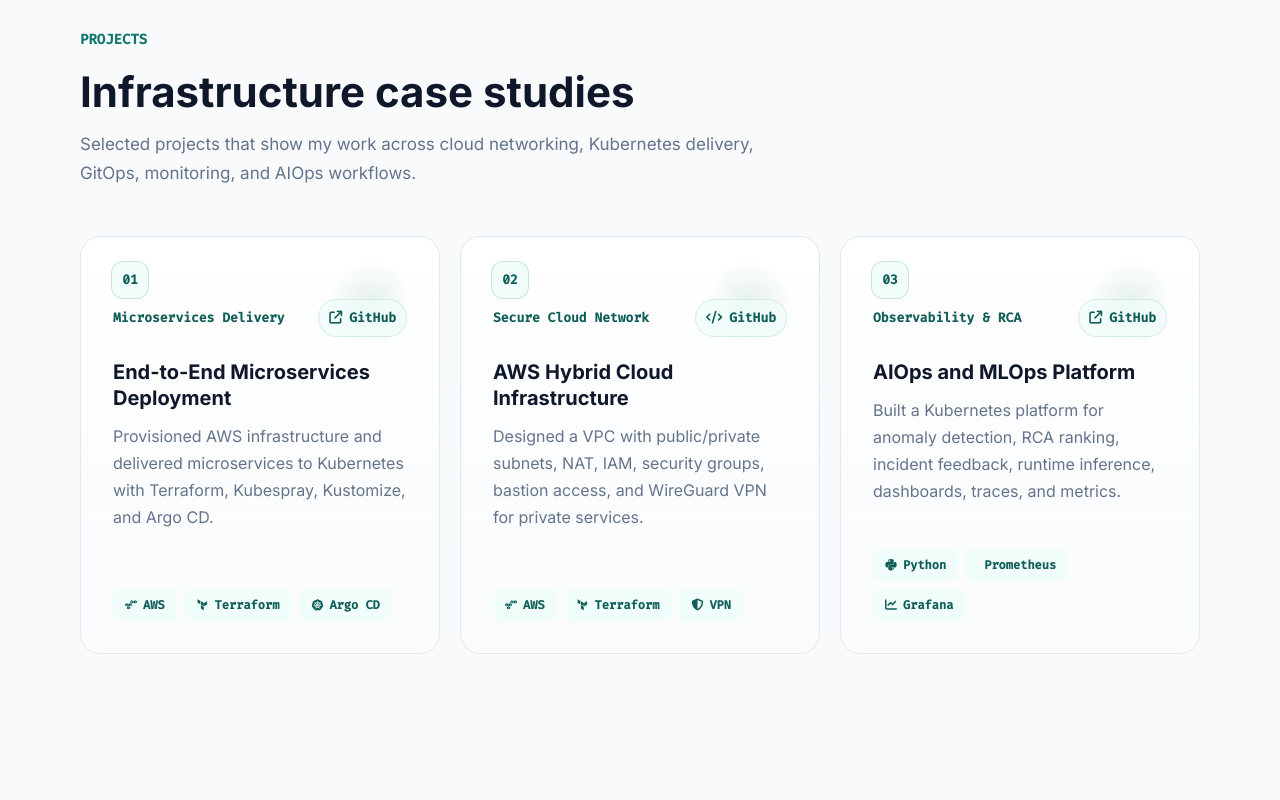
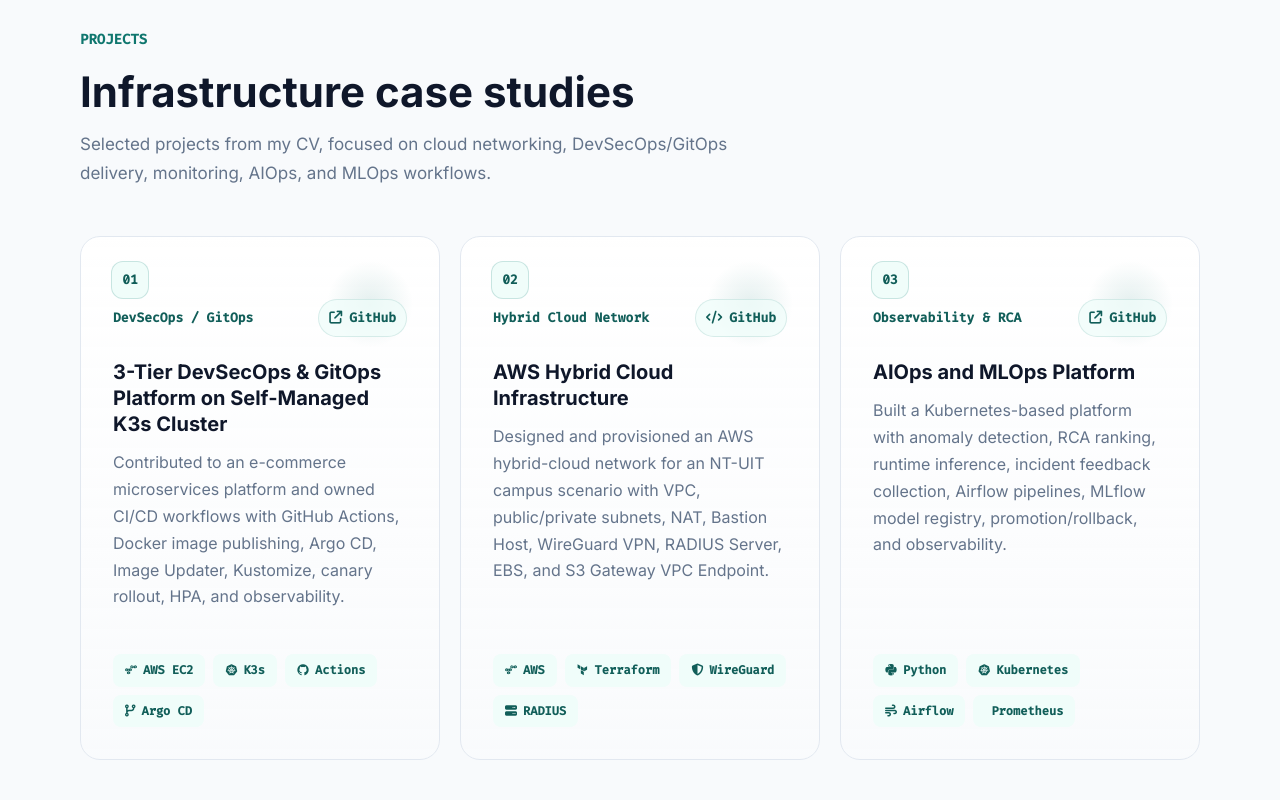
Before and after one commit to huymt05/huymt05.github.io, a plain HTML site: page index.html in a window 1280 px wide. Shown: the part 2220-3020 px from the top of the page. Drawn offline with nearby package versions, Linux system fonts and the light colour scheme.

Commit message:
Align project content with CV

```diff
--- a/index.html
+++ b/index.html
@@ -153,8 +153,8 @@
         <p class="eyebrow">Projects</p>
         <h2>Infrastructure case studies</h2>
         <p class="section-kicker">
-          Selected projects that show my work across cloud networking,
-          Kubernetes delivery, GitOps, monitoring, and AIOps workflows.
+          Selected projects from my CV, focused on cloud networking,
+          DevSecOps/GitOps delivery, monitoring, AIOps, and MLOps workflows.
         </p>
       </div>
 
@@ -162,36 +162,40 @@
         <article class="project-card">
           <span class="project-index">01</span>
           <div class="project-topline">
-            <span>Microservices Delivery</span>
-            <a href="https://github.com/JasonNguyen2135/End-to-End-Microservices-Deployment" target="_blank" rel="noreferrer" aria-label="View End-to-End Microservices Deployment project"><i class="fa-solid fa-arrow-up-right-from-square"></i> GitHub</a>
+            <span>DevSecOps / GitOps</span>
+            <a href="https://github.com/JasonNguyen2135/End-to-End-Microservices-Deployment" target="_blank" rel="noreferrer" aria-label="View 3-Tier DevSecOps and GitOps Platform project"><i class="fa-solid fa-arrow-up-right-from-square"></i> GitHub</a>
           </div>
-          <h3>End-to-End Microservices Deployment</h3>
+          <h3>3-Tier DevSecOps & GitOps Platform on Self-Managed K3s Cluster</h3>
           <p>
-            Provisioned AWS infrastructure and delivered microservices to
-            Kubernetes with Terraform, Kubespray, Kustomize, and Argo CD.
+            Contributed to an e-commerce microservices platform and owned CI/CD
+            workflows with GitHub Actions, Docker image publishing, Argo CD,
+            Image Updater, Kustomize, canary rollout, HPA, and observability.
           </p>
           <div class="tags">
-            <span><i class="devicon-amazonwebservices-original"></i> AWS</span>
-            <span><i class="devicon-terraform-plain"></i> Terraform</span>
-            <span><i class="devicon-kubernetes-plain"></i> Argo CD</span>
+            <span><i class="devicon-amazonwebservices-original"></i> AWS EC2</span>
+            <span><i class="devicon-kubernetes-plain"></i> K3s</span>
+            <span><i class="devicon-github-original"></i> Actions</span>
+            <span><i class="fa-solid fa-code-branch"></i> Argo CD</span>
           </div>
         </article>
 
         <article class="project-card">
           <span class="project-index">02</span>
           <div class="project-topline">
-            <span>Secure Cloud Network</span>
-            <a href="https://github.com/huymt05/lab1-devops" target="_blank" rel="noreferrer" aria-label="View AWS Hybrid Cloud Infrastructure project"><i class="fa-solid fa-code"></i> GitHub</a>
+            <span>Hybrid Cloud Network</span>
+            <a href="https://github.com/huymt05/NT-UIT" target="_blank" rel="noreferrer" aria-label="View AWS Hybrid Cloud Infrastructure project"><i class="fa-solid fa-code"></i> GitHub</a>
           </div>
           <h3>AWS Hybrid Cloud Infrastructure</h3>
           <p>
-            Designed a VPC with public/private subnets, NAT, IAM, security
-            groups, bastion access, and WireGuard VPN for private services.
+            Designed and provisioned an AWS hybrid-cloud network for an NT-UIT
+            campus scenario with VPC, public/private subnets, NAT, Bastion Host,
+            WireGuard VPN, RADIUS Server, EBS, and S3 Gateway VPC Endpoint.
           </p>
           <div class="tags">
             <span><i class="devicon-amazonwebservices-original"></i> AWS</span>
             <span><i class="devicon-terraform-plain"></i> Terraform</span>
-            <span><i class="fa-solid fa-shield-halved"></i> VPN</span>
+            <span><i class="fa-solid fa-shield-halved"></i> WireGuard</span>
+            <span><i class="fa-solid fa-server"></i> RADIUS</span>
           </div>
         </article>
 
@@ -203,13 +207,15 @@
           </div>
           <h3>AIOps and MLOps Platform</h3>
           <p>
-            Built a Kubernetes platform for anomaly detection, RCA ranking,
-            incident feedback, runtime inference, dashboards, traces, and metrics.
+            Built a Kubernetes-based platform with anomaly detection, RCA ranking,
+            runtime inference, incident feedback collection, Airflow pipelines,
+            MLflow model registry, promotion/rollback, and observability.
           </p>
           <div class="tags">
             <span><i class="devicon-python-plain"></i> Python</span>
+            <span><i class="devicon-kubernetes-plain"></i> Kubernetes</span>
+            <span><i class="fa-solid fa-wind"></i> Airflow</span>
             <span><i class="devicon-prometheus-plain"></i> Prometheus</span>
-            <span><i class="fa-solid fa-chart-line"></i> Grafana</span>
           </div>
         </article>
       </div>
```
